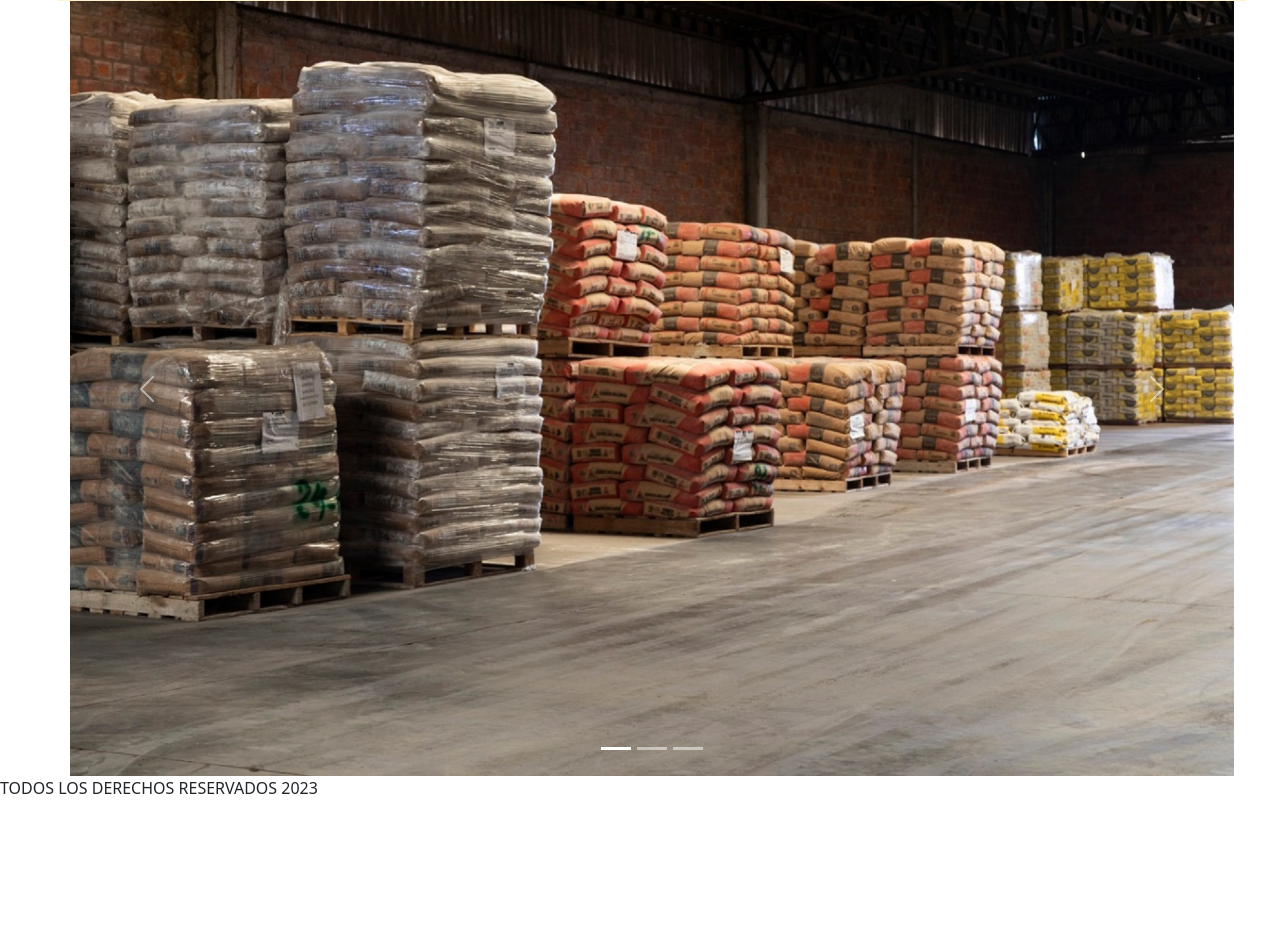
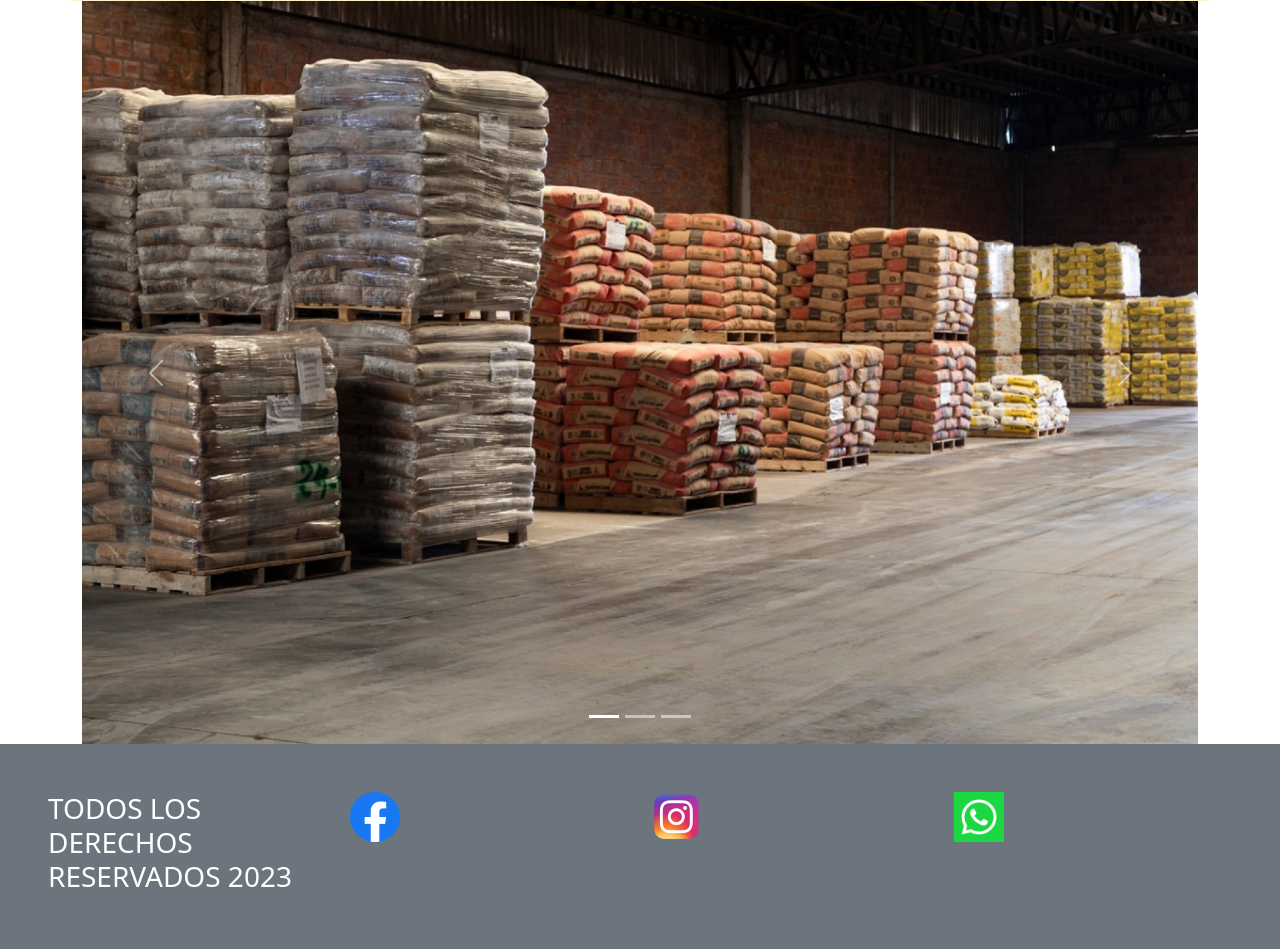
Before and after one commit to rickymuruaga/PF-Muruaga, a plain HTML site: page index.html in a window 1280 px wide. Shown: the part 319-1268 px from the top of the page. Before the commit the page ends 1135 px from the top, so only its background shows below. Drawn offline with nearby package versions, Linux system fonts and the light colour scheme.

Commit message:
carga nueva de footer que faltaba

```diff
--- a/css/estilos.css
+++ b/css/estilos.css
@@ -21,11 +21,6 @@
 
 @media (min-width: 1400px) { }
 
-.p{
-    background-color: black !important;
-    width: 100%;
-    height: 50px;
-    bottom: 0;
-    position: fixed;
-
+.logofacebook {
+    max-width: 150px;
 }
--- a/index.html
+++ b/index.html
@@ -6,7 +6,7 @@
     <meta name="viewport" content="width=device-width, initial-scale=1.0">
     <link href="https://cdn.jsdelivr.net/npm/bootstrap@5.3.0-alpha1/dist/css/bootstrap.min.css" rel="stylesheet" integrity="sha384-GLhlTQ8iRABdZLl6O3oVMWSktQOp6b7In1Zl3/Jr59b6EGGoI1aFkw7cmDA6j6gD"
     crossorigin="anonymous">
-    <link rel="stylesheet" href="./css/estilos.css">
+    <link rel="stylesheet" href="./css/">
     <title>Pre Entrega 2</title>
 
 </head>
@@ -40,9 +40,7 @@
               <li class="nav-item">
                 <a class="nav-link" href="./pages/trabajaconnostros.html">Trabaja con Nosotros</a>
               </li>
-              <li class="nav-item">
-                <a class="nav-link" href="#">Redes Sociales</a>
-              </li>
+
 
             </ul>
             <form class="d-flex" role="search">
@@ -90,18 +88,30 @@
 
            </section>
 
+             </main>
+     </div>
+     <div class="containter-fluid ">
+      <div class="row p-5 bg-secondary text-white ">
+
+          <div class="col-xs-12 col-md-6 col-lg-3">
+            <p class="h3">TODOS LOS DERECHOS RESERVADOS 2023</p>
+          </div>
+          <div class="col-xs-12 col-md-6 col-lg-3">
+            <p class="logofacebook"> <img src="./images/facebook-logo-3-1.png" class="img-fluid" width="50px" height="50px"></p>
+          </div>
+          <div class="col-xs-12 col-md-6 col-lg-3">
+            <p> <img src="./images/logo instagram.png" class="img-fluid" width="50px" height="50px" alt=""></p>
+          </div>
+          <div class="col-xs-12 col-md-6 col-lg-3">
+            <p><img src="./images/logo whatsapp.png" class="img-fluid" width="50px" height="50px" alt=""></p>
+          </div>
 
 
 
 
+      </div>
 
-
-        </main>
      </div>
-     <footer>
-      <P>TODOS LOS DERECHOS RESERVADOS 2023</P>
-     </footer>
-
 
 
 
```
Also changed, not shown: pages/sucursales.html (+8 -3 lines).
